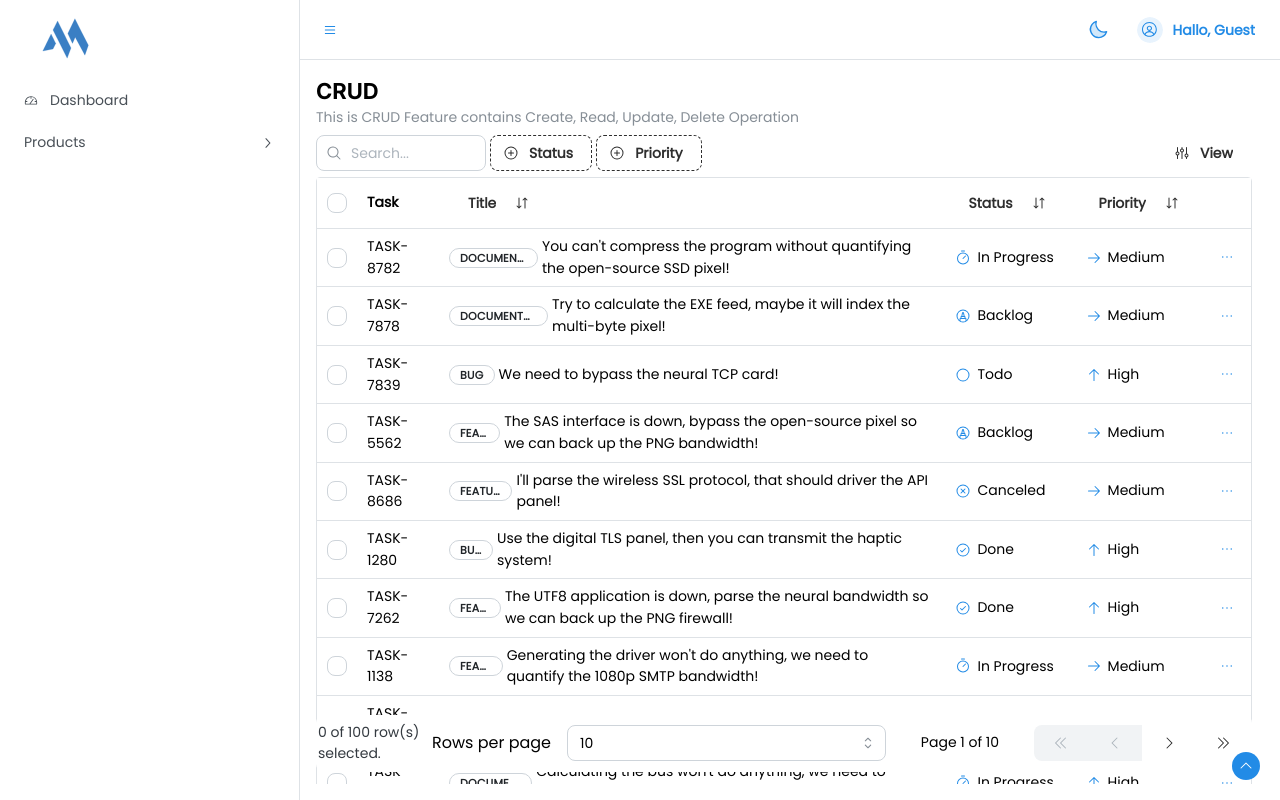
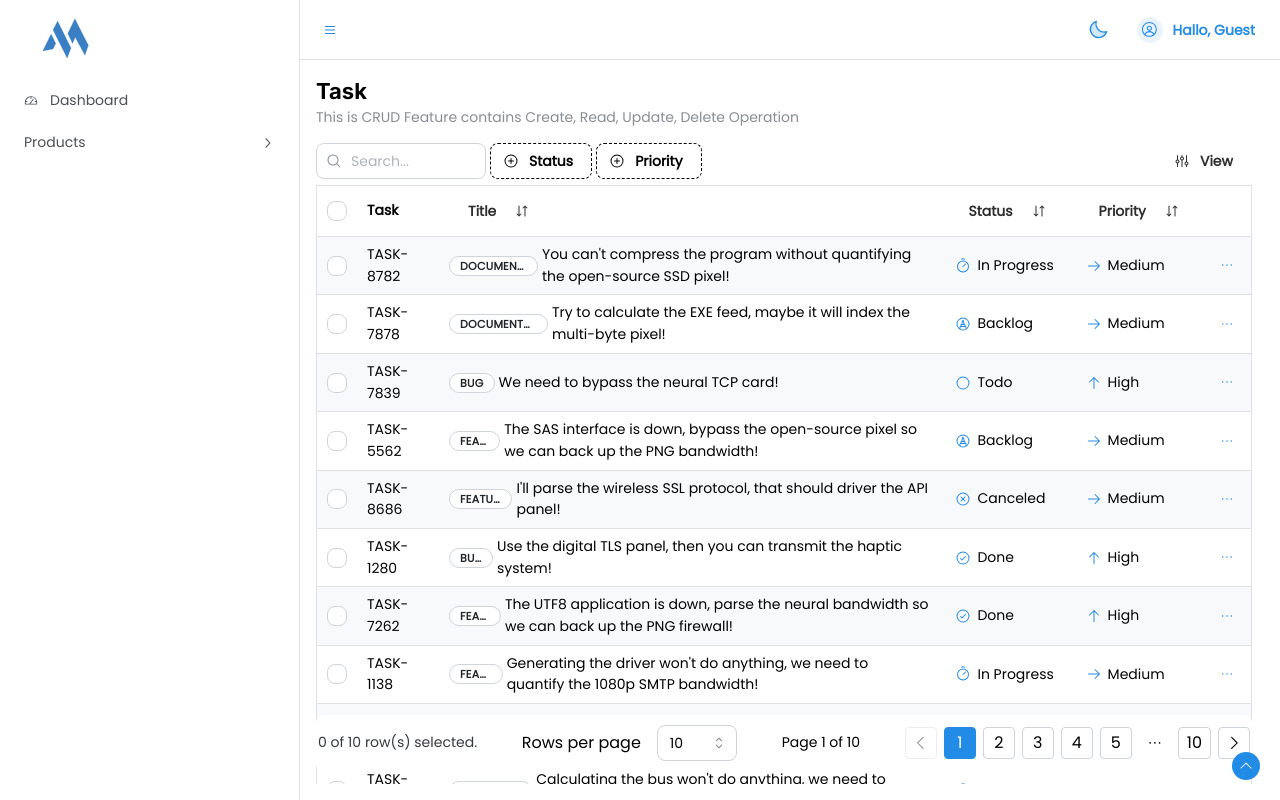
Before and after one commit to rasyidf/merva, a React (Vite) app: page /app in a window 1280 px wide. Both pictures are taken after a click on the link "Products". Built offline with nearby package versions, Linux system fonts and the light colour scheme; a web font is replaced by a local one.

Commit message:
Update Server Side Table

```diff
--- a/src/contexts/ThemeProvider.tsx
+++ b/src/contexts/ThemeProvider.tsx
@@ -19,7 +19,7 @@ export const colorSchemeManager = localStorageColorSchemeManager({
   key: "merva-color-scheme",
 });
 
-export const ThemeProvider = (props: { children: React.ReactNode }) => {
+export const ThemeProvider = (props: { children: React.ReactNode; }) => {
   return (
     <>
       <MantineProvider
--- /dev/null
+++ b/src/features/FeatureA/components/data-table-core.tsx
@@ -0,0 +1,56 @@
+import { flexRender, Table as CoreTable } from "@tanstack/react-table";
+import { Paper, Table, rem } from "@mantine/core";
+
+export function DataTableCore<TData>({ table }: { table: CoreTable<TData>; }) {
+  return (<Paper radius="md">
+    <Table highlightOnHover striped withTableBorder stickyHeader stickyHeaderOffset={0}>
+      <Table.Thead>
+        {table.getHeaderGroups().map((headerGroup) => (
+          <Table.Tr key={headerGroup.id}>
+            {headerGroup.headers.map((header) => {
+              return (
+                <Table.Th key={header.id} colSpan={header.colSpan}>
+                  {header.isPlaceholder
+                    ? null
+                    : flexRender(
+                      header.column.columnDef.header,
+                      header.getContext()
+                    )}
+                </Table.Th>
+              );
+            })}
+          </Table.Tr>
+        ))}
+      </Table.Thead>
+      <Table.Tbody>
+        {table.getRowModel().rows?.length ? (
+          table.getRowModel().rows.map((row) => (
+            <Table.Tr
+              key={row.id}
+              data-state={row.getIsSelected() && "selected"}
+            >
+              {row.getVisibleCells().map((cell) => (
+                <Table.Td key={cell.id}>
+                  {flexRender(
+                    cell.column.columnDef.cell,
+                    cell.getContext()
+                  )}
+                </Table.Td>
+              ))}
+            </Table.Tr>
+          ))
+        ) : (
+          <Table.Tr>
+            <Table.Td
+              colSpan={table.getAllColumns().length}
+              h={rem(64)}
+              ta="center"
+            >
+              No results.
+            </Table.Td>
+          </Table.Tr>
+        )}
+      </Table.Tbody>
+    </Table>
+  </Paper>);
+}
--- a/src/features/FeatureA/components/data-table-pagination.tsx
+++ b/src/features/FeatureA/components/data-table-pagination.tsx
@@ -1,6 +1,6 @@
 
-import { Box, Button, ButtonGroup, Flex, Paper, Select, Text } from "@mantine/core";
-import { CaretDoubleLeft, CaretDoubleRight, CaretLeft, CaretRight } from "@phosphor-icons/react";
+import { Box, Button, Flex, Group, Pagination, Paper, Select, Text, rem, useMantineColorScheme } from "@mantine/core";
+import { CaretDoubleLeft, CaretDoubleRight, CaretLeft, CaretRight, DotsThree } from "@phosphor-icons/react";
 import { Table } from "@tanstack/react-table";
 
 
@@ -11,65 +11,53 @@ interface DataTablePaginationProps<TData> {
 export function DataTablePagination<TData>({
   table,
 }: DataTablePaginationProps<TData>) {
+  const { colorScheme } = useMantineColorScheme();
+  const meta = table.options.meta;
   return (
     <Paper pos="sticky" bottom={0} >
       <Flex align="center" justify="space-between" px={2} >
         <Box
-          flex={1} fz="sm" c="gray.8"
+          flex={1} fz="sm" c={colorScheme === "dark" ? "gray.3" : "gray.8"}
         >
-          {table.getFilteredSelectedRowModel().rows.length} of{" "}
-          {table.getFilteredRowModel().rows.length} row(s) selected.
+          {table.getSelectedRowModel().rows.length} of{" "}
+          {table.getRowModel().rows.length} row(s) selected.
         </Box>
         <Flex align="center" columnGap={24}  >
           <Flex align="center" columnGap={16}>
             <p className="text-sm font-medium">Rows per page</p>
             <Select
+
               value={`${table.getState().pagination.pageSize}`}
-              onChange={(value) => {
+              onChange={value => {
                 table.setPageSize(Number(value));
               }}
+              w={rem(80)}
               data={["10", "20", "30", "40", "50"]}
             />
           </Flex>
-          <Flex w={100} align="center" justify="center" fz="sm" >
+          <Flex w={rem(120)} align="center" justify="center" fz="sm" >
             Page {table.getState().pagination.pageIndex + 1} of{" "}
             {table.getPageCount()}
           </Flex>
-          <Flex className="flex items-center space-x-2">
-            <Button.Group >
-              <Button
-                variant="subtle" color="dark"
-                onClick={() => table.setPageIndex(0)}
-                disabled={!table.getCanPreviousPage()}
-              >
-                <Text hidden>Go to first page</Text>
-                <CaretDoubleLeft width={16} height={16} />
-              </Button>
-              <Button
-                variant="subtle" color="dark"
-                onClick={() => table.previousPage()}
-                disabled={!table.getCanPreviousPage()}
-              >
-                <Text hidden>Go to previous page</Text>
-                <CaretLeft width={16} height={16} />
-              </Button>
-              <Button
-                variant="subtle" color="dark"
-                onClick={() => table.nextPage()}
-                disabled={!table.getCanNextPage()}
-              >
-                <Text hidden>Go to next page</Text>
-                <CaretRight width={16} height={16} />
-              </Button>
-              <Button
-                variant="subtle" color="dark"
-                onClick={() => table.setPageIndex(table.getPageCount() - 1)}
-                disabled={!table.getCanNextPage()}
-              >
-                <Text hidden>Go to last page</Text>
-                <CaretDoubleRight width={16} height={16} />
-              </Button>
-            </Button.Group>
+          <Flex gap={8} align="center">
+            <Pagination.Root
+              defaultValue={0} total={
+                table.getPageCount()
+              } value={table.getState().pagination.pageIndex + 1} onChange={(page) => {
+                table.setPageIndex(page - 1);
+              }}
+              onNextPage={() => table.nextPage()}
+              onPreviousPage={() => table.previousPage()}
+              radius="sm"
+
+            >
+
+              <Group gap={7}  >
+                <Pagination.Previous icon={CaretLeft} />
+                <Pagination.Items dotsIcon={DotsThree} />
+                <Pagination.Next icon={CaretRight} />
+              </Group>
+            </Pagination.Root>
           </Flex>
         </Flex>
       </Flex>
--- a/src/features/FeatureA/components/data-table-row-actions.tsx
+++ b/src/features/FeatureA/components/data-table-row-actions.tsx
@@ -4,9 +4,7 @@ import { Row } from "@tanstack/react-table";
 
 
 
-import { labels } from "../data/data";
-import { taskSchema } from "../data/schema";
-import { ActionIcon, Button, Menu, Text } from "@mantine/core";
+import { ActionIcon, Menu, Tooltip } from "@mantine/core";
 import { DotsThree } from "@phosphor-icons/react";
 
 interface DataTableRowActionsProps<TData> {
@@ -16,22 +14,19 @@ interface DataTableRowActionsProps<TData> {
 export function DataTableRowActions<TData>({
   row,
 }: DataTableRowActionsProps<TData>) {
-  const task = taskSchema.parse(row.original);
-
   return (
-    <Menu>
+    <Menu position="bottom-end">
       <Menu.Target>
-        <ActionIcon
-          variant="transparent"
-        >
-          <DotsThree width={16} height={16} />
-          <Text hidden>Open menu</Text>
-        </ActionIcon>
+        <Tooltip label="Open Menu">
+          <ActionIcon
+            variant="transparent"
+          >
+            <DotsThree width={16} height={16} />
+          </ActionIcon>
+        </Tooltip>
       </Menu.Target>
-      <Menu.Dropdown>
+      <Menu.Dropdown w={120}>
         <Menu.Item>Edit</Menu.Item>
-        <Menu.Item>Make a copy</Menu.Item>
-        <Menu.Item>Favorite</Menu.Item>
         <Menu.Divider />
         <Menu.Item>
           Delete
--- a/src/features/FeatureA/components/data-table-toolbar.tsx
+++ b/src/features/FeatureA/components/data-table-toolbar.tsx
@@ -4,10 +4,12 @@ import { Table } from "@tanstack/react-table";
 
 import { DataTableViewOptions } from "./data-table-view-options";
 
+import { Button, Flex, TextInput } from "@mantine/core";
+import { useDebouncedState } from "@mantine/hooks";
+import { MagnifyingGlass, X } from "@phosphor-icons/react";
+import { useEffect } from "react";
 import { priorities, statuses } from "../data/data";
-import { DataTableFacetedFilter } from "./data-table-faceted-filter";
-import { Button, Flex, TextInput } from "@mantine/core";
-import { Cross, MagnifyingGlass, X } from "@phosphor-icons/react";
+import { DataTableFacetedFilter } from "./filters/data-table-faceted-filter";
 
 interface DataTableToolbarProps<TData> {
   table: Table<TData>;
@@ -18,6 +20,12 @@ export function DataTableToolbar<TData>({
 }: DataTableToolbarProps<TData>) {
   const isFiltered = table.getState().columnFilters.length > 0;
 
+  const [debouncedValue, setDebouncedValue] = useDebouncedState(table.getState().globalFilter, 500);
+
+  useEffect(() => {
+    table.setGlobalFilter(debouncedValue);
+  }, [debouncedValue, table]);
+
   return (
     <Flex align="center" justify="space-between" >
       <Flex flex={1} align="center" gap={4} >
@@ -25,10 +33,8 @@ export function DataTableToolbar<TData>({
           leftSection={
             <MagnifyingGlass width={16} height={16} />}
           placeholder="Search..."
-          value={(table.getColumn("title")?.getFilterValue() as string) ?? ""}
-          onChange={(event) =>
-            table.getColumn("title")?.setFilterValue(event.target.value)
-          }
+          defaultValue={debouncedValue}
+          onChange={(event) => setDebouncedValue(event.target.value)}
           w={170}
         />
         {table.getColumn("status") && (
--- a/src/features/FeatureA/components/data-table-view-options.tsx
+++ b/src/features/FeatureA/components/data-table-view-options.tsx
@@ -13,7 +13,7 @@ export function DataTableViewOptions<TData>({
   table,
 }: DataTableViewOptionsProps<TData>) {
   return (
-    <Menu>
+    <Menu position="bottom-end" offset={7} shadow="md">
       <Menu.Target>
         <Button
           variant="subtle"
@@ -22,12 +22,11 @@ export function DataTableViewOptions<TData>({
           leftSection={
             <Sliders width={16} height={16} style={{ marginLeft: 8 }} />
           }
-
         >
           View
         </Button>
       </Menu.Target>
-      <Menu.Dropdown  >
+      <Menu.Dropdown miw={180} >
         <Menu.Label>Toggle columns</Menu.Label>
         <Menu.Divider />
         <Stack gap={8} mx={8} my={8}>
--- a/src/features/FeatureA/components/data-table.tsx
+++ b/src/features/FeatureA/components/data-table.tsx
@@ -1,118 +1,78 @@
-"use client";
 
-import * as React from "react";
 import {
   ColumnDef,
-  ColumnFiltersState,
-  SortingState,
-  VisibilityState,
-  flexRender,
+  TableState,
   getCoreRowModel,
+  getExpandedRowModel,
+  getFacetedMinMaxValues,
   getFacetedRowModel,
   getFacetedUniqueValues,
   getFilteredRowModel,
   getPaginationRowModel,
   getSortedRowModel,
-  useReactTable,
+  useReactTable
 } from "@tanstack/react-table";
 
+import { Stack } from "@mantine/core";
+import { Dispatch, SetStateAction } from "react";
 import { DataTablePagination } from "../components/data-table-pagination";
 import { DataTableToolbar } from "../components/data-table-toolbar";
-import { Flex, Paper, Stack, Table, TableTbody, TableTd, TableTh, TableThead, TableTr, rem } from "@mantine/core";
+import { DataTableCore } from "./data-table-core";
 
 interface DataTableProps<TData, TValue> {
   columns: ColumnDef<TData, TValue>[];
-  data: TData[] | undefined;
+  data: {
+    data: TData[];
+    meta: {
+      pageIndex: number;
+      pageSize: number;
+      pageCount: number;
+    };
+  } | undefined;
+  state: TableState;
+  setState: Dispatch<SetStateAction<TableState>>;
 }
 
 export function DataTable<TData, TValue>({
   columns,
   data,
+  state,
+  setState,
 }: DataTableProps<TData, TValue>) {
-  const [rowSelection, setRowSelection] = React.useState({});
-  const [columnVisibility, setColumnVisibility] =
-    React.useState<VisibilityState>({});
-  const [columnFilters, setColumnFilters] = React.useState<ColumnFiltersState>(
-    []
-  );
-  const [sorting, setSorting] = React.useState<SortingState>([]);
+
 
   const table = useReactTable({
-    data: data ?? [],
+    data: data?.data ?? [],
     columns,
-    state: {
-      sorting,
-      columnVisibility,
-      rowSelection,
-      columnFilters,
-    },
-    enableRowSelection: true,
-    onRowSelectionChange: setRowSelection,
-    onSortingChange: setSorting,
-    onColumnFiltersChange: setColumnFilters,
-    onColumnVisibilityChange: setColumnVisibility,
     getCoreRowModel: getCoreRowModel(),
+    getExpandedRowModel: getExpandedRowModel(),
+    getFacetedMinMaxValues: getFacetedMinMaxValues(),
+    getFacetedRowModel: getFacetedRowModel(),
+    getFacetedUniqueValues: getFacetedUniqueValues(),
     getFilteredRowModel: getFilteredRowModel(),
     getPaginationRowModel: getPaginationRowModel(),
     getSortedRowModel: getSortedRowModel(),
-    getFacetedRowModel: getFacetedRowModel(),
-    getFacetedUniqueValues: getFacetedUniqueValues(),
+    meta: data?.meta,
+    pageCount: data?.meta.pageCount ?? 1,
+  });
+
+  table.setOptions(prev => {
+    return {
+      ...prev,
+      state,
+      onStateChange: setState,
+      enableRowSelection: true,
+      manualFiltering: true,
+      manualPagination: true,
+      manualSorting: true,
+      enableGlobalFilter: false,
+    };
   });
 
   return (
     <Stack gap={6} mt={8} >
       <DataTableToolbar table={table} />
-      <Paper radius="sm" withBorder>
-        <Table>
-          <TableThead pos="sticky" top={0} bg="var(--mantine-color-body)">
-            {table.getHeaderGroups().map((headerGroup) => (
-              <TableTr key={headerGroup.id}>
-                {headerGroup.headers.map((header) => {
-                  return (
-                    <TableTh key={header.id} colSpan={header.colSpan}>
-                      {header.isPlaceholder
-                        ? null
-                        : flexRender(
-                          header.column.columnDef.header,
-                          header.getContext()
-                        )}
-                    </TableTh>
-                  );
-                })}
-              </TableTr>
-            ))}
-          </TableThead>
-          <TableTbody>
-            {table.getRowModel().rows?.length ? (
-              table.getRowModel().rows.map((row) => (
-                <TableTr
-                  key={row.id}
-                  data-state={row.getIsSelected() && "selected"}
-                >
-                  {row.getVisibleCells().map((cell) => (
-                    <TableTd key={cell.id}>
-                      {flexRender(
-                        cell.column.columnDef.cell,
-                        cell.getContext()
-                      )}
-                    </TableTd>
-                  ))}
-                </TableTr>
-              ))
-            ) : (
-              <TableTr>
-                <TableTd
-                  colSpan={columns.length}
-                  h={rem(64)}
-                  ta="center"
-                >
-                  No results.
-                </TableTd>
-              </TableTr>
-            )}
-          </TableTbody>
-        </Table>
-      </Paper>
+      <DataTableCore table={table} />
       <DataTablePagination table={table} />
     </Stack >
   );
--- a/src/features/FeatureA/components/data-table-faceted-filter.tsx
+++ b/src/features/FeatureA/components/filters/data-table-faceted-filter.tsx
@@ -1,8 +1,8 @@
+import { Badge, Button, Checkbox, Divider, Flex, Group, Popover, Stack, Text, TextInput, ThemeIcon } from "@mantine/core";
+import { useDebouncedValue } from "@mantine/hooks";
+import { PlusCircle } from "@phosphor-icons/react";
+import { Column } from "@tanstack/react-table";
 import * as React from "react";
-import { Column } from "@tanstack/react-table";
-import { Badge, Button, CheckIcon, Checkbox, Divider, Flex, Group, Popover, Stack, Text, TextInput, ThemeIcon } from "@mantine/core";
-import { PlusCircle } from "@phosphor-icons/react";
-import { useDebouncedValue } from "@mantine/hooks";
 
 
 interface DataTableFacetedFilterProps<TData, TValue> {
@@ -20,7 +20,6 @@ export function DataTableFacetedFilter<TData, TValue>({
   title,
   options,
 }: DataTableFacetedFilterProps<TData, TValue>) {
-  const facets = column?.getFacetedUniqueValues();
   const selectedValues = new Set(column?.getFilterValue() as string[]);
   const [filterValue, setFilterValue] = React.useState<string | undefined>(undefined);
   const [filter] = useDebouncedValue(filterValue, 200);
@@ -34,7 +33,7 @@ export function DataTableFacetedFilter<TData, TValue>({
     <Popover position="bottom-start">
       <Popover.Target>
         <Button
-          color="dark"
+          color="var(--mantine-color-text)"
           style={{
             border: "1px dashed"
           }}
@@ -87,19 +86,19 @@ export function DataTableFacetedFilter<TData, TValue>({
       <Popover.Dropdown p={8} >
         <Stack gap={8} justify="stretch">
           <TextInput size="xs" placeholder={title} value={filterValue} onChange={(event) => setFilterValue(event.target.value)} />
-          {
+          {/* {
             facets?.size === 0 && (
               <div className="text-muted-foreground text-center">
                 No item found
               </div>
             )
-          }
-          {filteredOptions.map((option) => {
+          } */}
+          {filteredOptions.map((option, index) => {
             return (
               <Checkbox
                 w="100%"
                 size="sm"
-                key={option.value}
+                key={option.value + index + selectedValues.size}
                 defaultChecked={selectedValues.has(option.value)}
                 onClick={() => {
                   if (selectedValues.has(option.value)) {
@@ -121,11 +120,11 @@ export function DataTableFacetedFilter<TData, TValue>({
                       </ThemeIcon>
                     )}
                     <Text size="sm" miw={80}>{option.label}</Text>
-                    {facets?.get(option.value) && (
+                    {/* {facets?.get(option.value) && (
                       <Text size="sm">
                         {facets.get(option.value)}
                       </Text>
-                    )}
+                    )} */}
                   </Group>
                 }
 
--- a/src/features/FeatureA/pages/List.tsx
+++ b/src/features/FeatureA/pages/List.tsx
@@ -1,36 +1,105 @@
 import { PageHeader } from "@/components/groups/Header";
+import { columns } from "../components/columns";
 import { DataTable } from "../components/data-table";
-import { columns } from "../components/columns";
 
 import data from "../data/tasks.json";
 
+import { Box } from "@mantine/core";
+import { useQuery } from "@tanstack/react-query";
+import { ColumnFilter, ColumnFiltersState, PaginationState, RowSelectionState, SortingState, TableState } from "@tanstack/react-table";
+import { useEffect, useState } from "react";
 import z from "zod";
 import { Task, taskSchema } from "../data/schema";
-import { useEffect, useState } from "react";
-import { useQuery } from "@tanstack/react-query";
-import { Box, Container } from "@mantine/core";
 
 type Props = {};
 
-async function getTasks() {
-	const tasks = data;
+async function getTasks(
+	sorting: SortingState,
+	columnFilters: ColumnFiltersState,
+	pagination: PaginationState,
+	q: string
+): Promise<{ data: Record<string, any>[]; meta: { pageIndex: number; pageSize: number; pageCount: number; }; }> {
+	const tasks: Record<string, any>[] = data;
 
-	return z.array(taskSchema).parse(tasks);
+	let filtered = tasks;
+
+	if (q) {
+		filtered = filtered.filter((task) => {
+			return task.title.toLowerCase().includes(q.toLowerCase());
+		});
+	}
+	if (columnFilters && columnFilters.length > 0) {
+
+		const filterColumn = (task: Record<string, any>) => (filter: ColumnFilter) => {
+			const column = filter.id;
+			const value = filter.value;
+			if (value instanceof String) {
+				return task[column].toLowerCase().includes(value.toLowerCase());
+			}
+			if (value instanceof Array) {
+				return value.includes(task[column]);
+			}
+			return false;
+		};
+
+
+		filtered = filtered.filter((task) => {
+			return columnFilters.every(filterColumn(task));
+		});
+	}
+
+	if (sorting && sorting.length > 0) {
+		filtered = filtered.sort((a, b) => {
+			const column = sorting[0]?.id ?? "";
+			const direction = sorting[0]?.desc ? -1 : 1;
+			return a[column] > b[column] ? direction : -direction;
+		});
+	}
+
+	const start = pagination.pageIndex * pagination.pageSize;
+	const end = start + pagination.pageSize;
+
+
+	return {
+		data: z.array(taskSchema).parse(filtered.slice(start, end)),
+		meta: {
+			pageIndex: pagination.pageIndex,
+			pageSize: pagination.pageSize,
+			pageCount: Math.ceil(filtered.length / pagination.pageSize),
+		}
+	};
 }
 
 
 export const EntityList = (props: Props) => {
 
+	const [state, setState] = useState<TableState>({
+		pagination: {
+			pageIndex: 0,
+			pageSize: 10,
+		},
+		rowSelection: {} as RowSelectionState,
+		sorting: [] as SortingState,
+		columnFilters: [] as ColumnFiltersState,
+		globalFilter: "",
+		columnPinning: {},
+		columnVisibility: {},
+	} as TableState);
+
 	const { data } = useQuery({
-		queryKey: ["tasks"],
-		queryFn: getTasks,
+		queryKey: ["tasks", state.sorting, state.columnFilters, state.pagination, state.globalFilter] as const,
+		queryFn: async ({
+			queryKey: [_, sorting, columnFilters, pagination, q],
+		}) => {
+			return getTasks(sorting, columnFilters, pagination, q) as Promise<{ data: Task[]; meta: { pageIndex: number; pageSize: number; pageCount: number; }; }>;
+		}
 	});
 
+
 	return <>
-		<PageHeader title="CRUD" subtitle="This is CRUD Feature contains Create, Read, Update, Delete Operation" />
-
-		<Box>
-			<DataTable data={data} columns={columns} />
+		<PageHeader title="Task" subtitle="This is CRUD Feature contains Create, Read, Update, Delete Operation" />
+		<Box mt={16}>
+			<DataTable data={data} columns={columns} state={state} setState={setState} />
 		</Box>
 
 	</>;
--- a/src/utils/constants/index.ts
+++ b/src/utils/constants/index.ts
@@ -6,7 +6,7 @@ export const APP_VERSION = import.meta.env.MERVA_APP_VERSION ?? "0.0.0";
 
 export const APP_URL = import.meta.env.MERVA_APP_URL ?? "https://merva.vercel.app";
 
-export const BASE_URL_API = import.meta.env.MERVA_API_URL ?? "https://api.merva.vercel.app";
+export const BASE_URL_API = import.meta.env.MERVA_API_URL ?? "https://merva-api.vercel.app";
 
 export const BASIC_API_AUTH = import.meta.env.MERVA_API_BASIC_AUTH ?? "BASIC {token}";
 
```
Also changed, not shown: src/features/FeatureA/components/data-table-column-header.tsx (+2 -9 lines).
